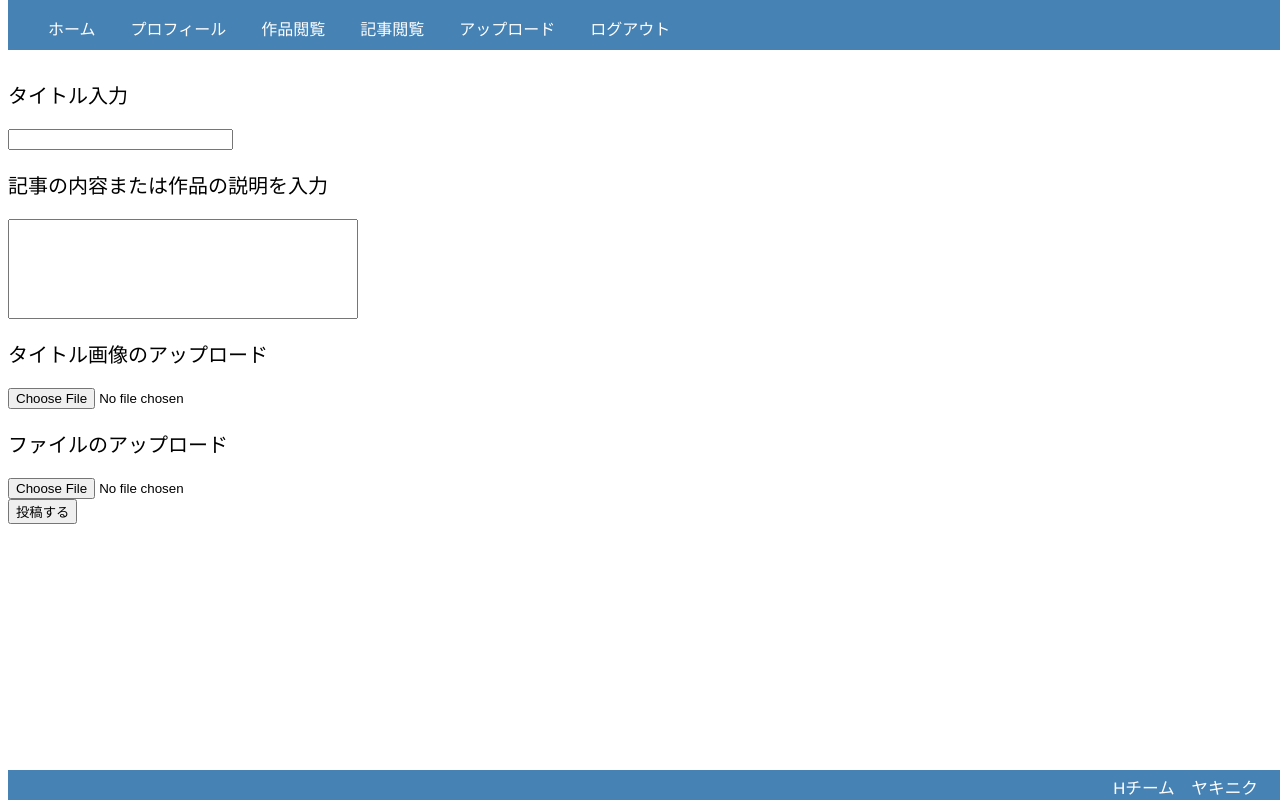
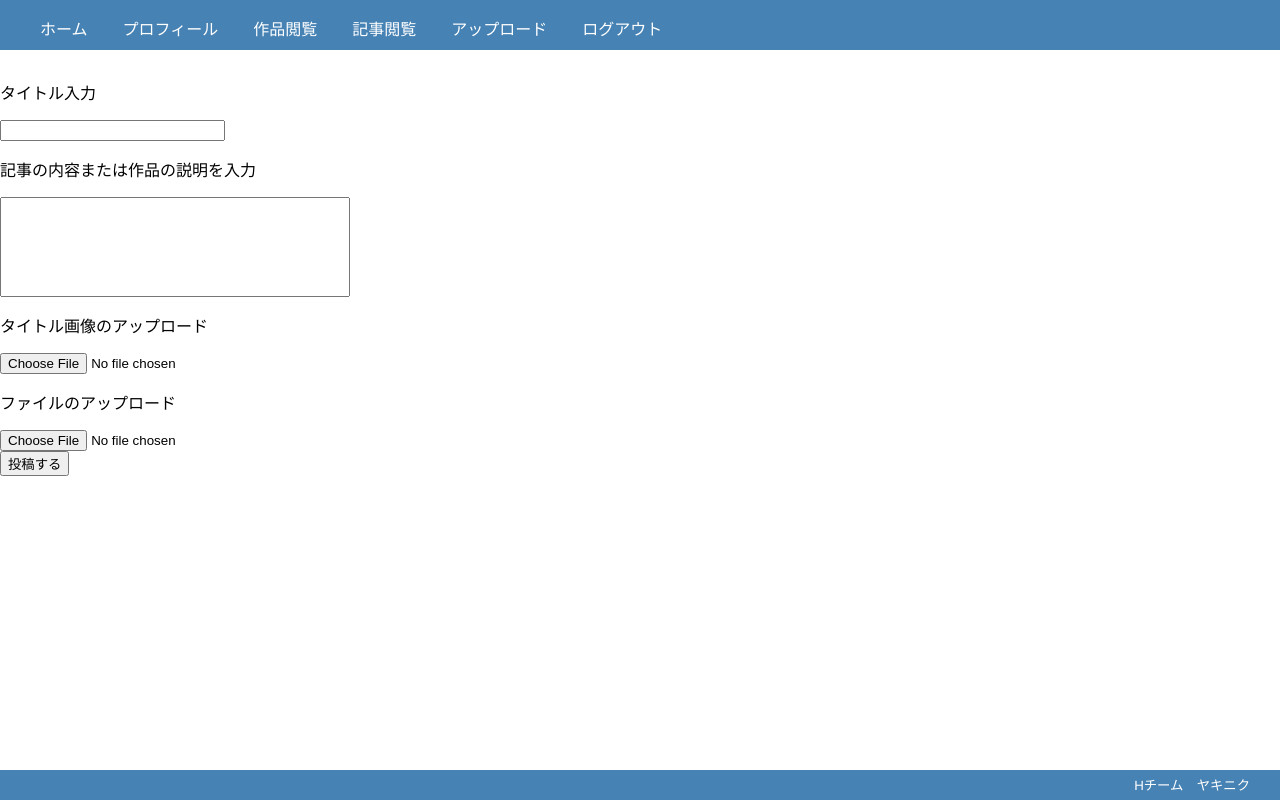
Before and after one commit to Shibabakainu/yakiniku, a PHP site: page /upload.php in a window 1280 px wide. Run offline with PHP 8.4, Linux system fonts and the light colour scheme.

Commit message:
change: デザイン変更 萩原

```diff
--- a/styles/detail.css
+++ b/styles/detail.css
@@ -1,6 +1,11 @@
+@charset "utf-8";
+
 body {
     background-color: #c4e4f5;
     margin-top: 80;
+    margin-left: 0px;
+    margin-right: 0px;
+    margin-bottom: 0px;
 }
 
 .form {
--- a/styles/upload.css
+++ b/styles/upload.css
@@ -2,6 +2,9 @@
 
 body {
     margin-top: 80px;
+    margin-left: 0px;
+    margin-right: 0px;
+    margin-bottom: 0px;
 }
 
 h3 {
@@ -9,8 +12,9 @@ h3 {
     font-weight: bold;
 }
 
-p {
+.upload_p {
     font-size: 15pt;
+    margin: 10px;
 }
 
 textarea {
```
